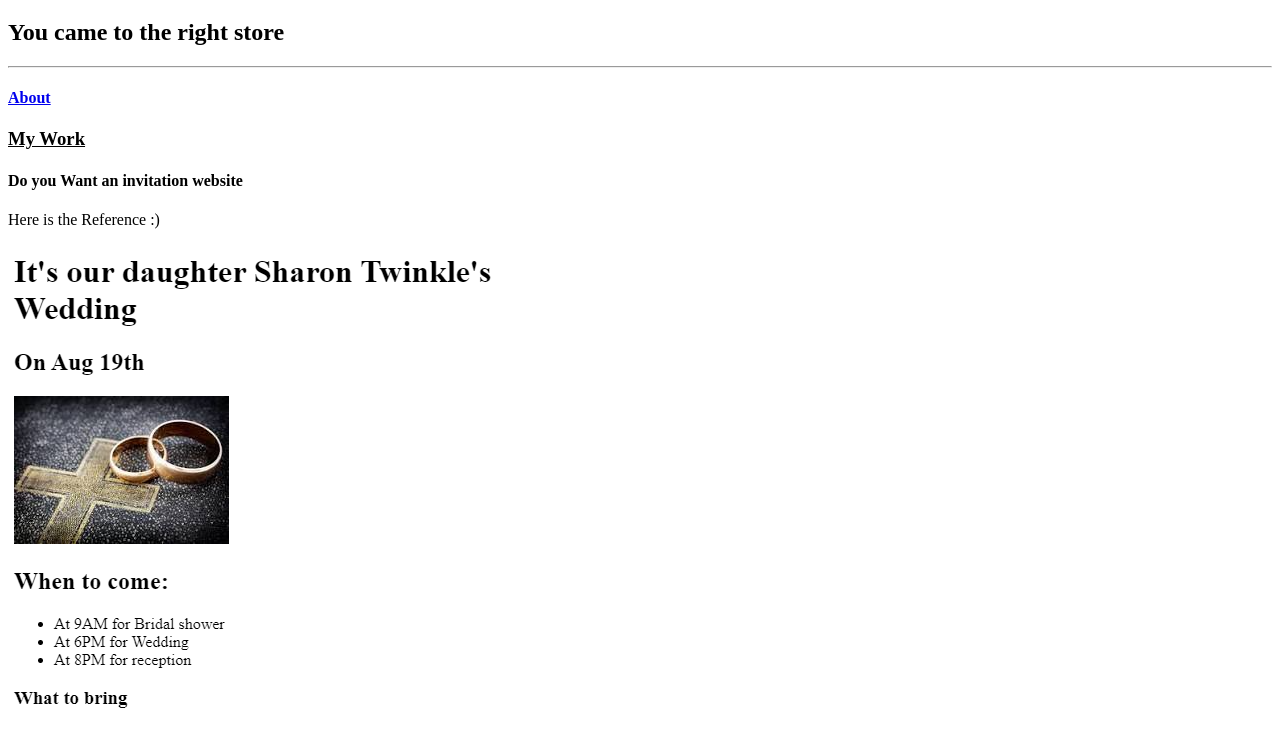
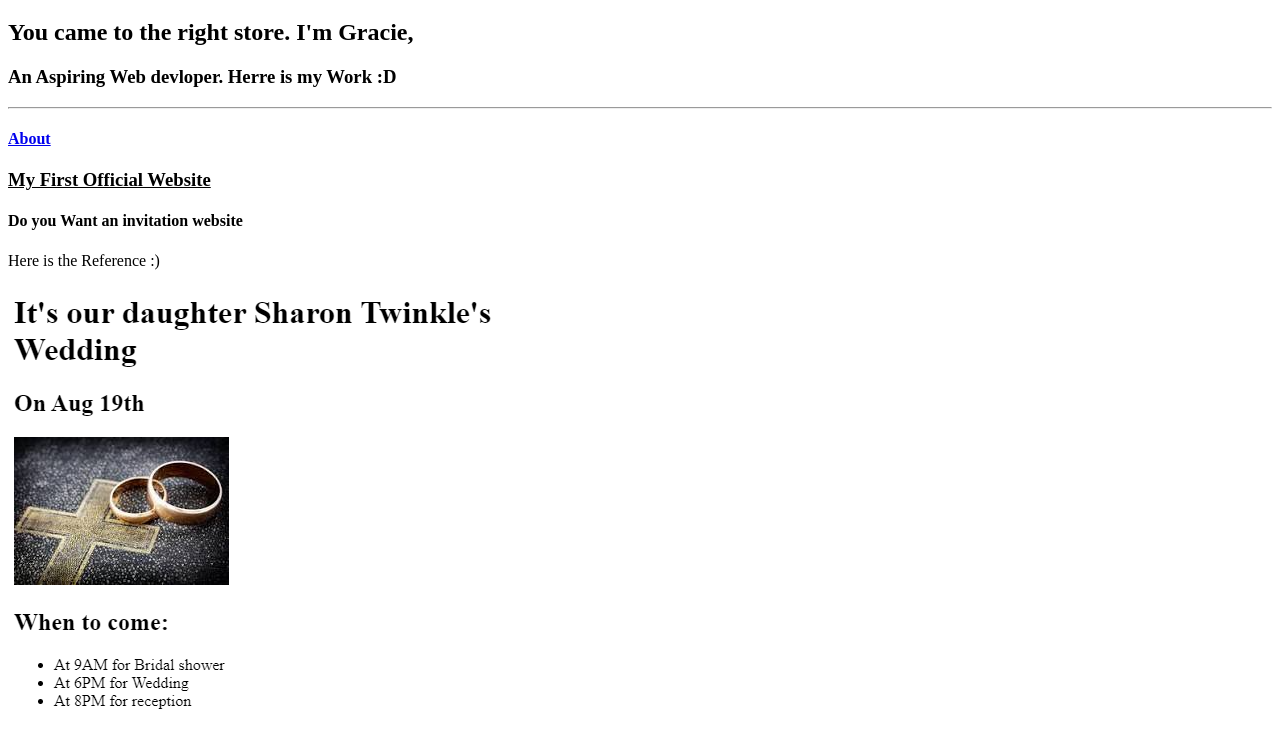
Before and after one commit to Gracie-Emmanuel/IreneCreationsProfile, a plain HTML site: page index.html in a window 1280 px wide. Shown: the part 61-790 px from the top of the page. Drawn offline with Linux system fonts and the light colour scheme.

Commit message:
Update index.html
Theory change

```diff
--- a/index.html
+++ b/index.html
@@ -7,12 +7,12 @@
     </head>
     <body>
         <h1>Hey Folks!!!</h1>
-        <h2>You came to the right store</h2>
+        <h2>You came to the right store. I'm Gracie,<h2/><h3> An Aspiring Web devloper. Herre is my Work :D</h3>
         <hr/>
       <a href="./public/About.html" ><h4>About</h4></a>
 
       <div>
-        <h3><u><b>My Work</b></u></h3>
+        <h3><u><b>My First Official Website</b></u></h3>
         <h4> Do you Want an invitation website</h4>
         <p> Here is the Reference :)</p>
         <a href="./Last exercise in html.html"><img src="./assets/images/Inivitation.png" alt="just click"/></a>
```
